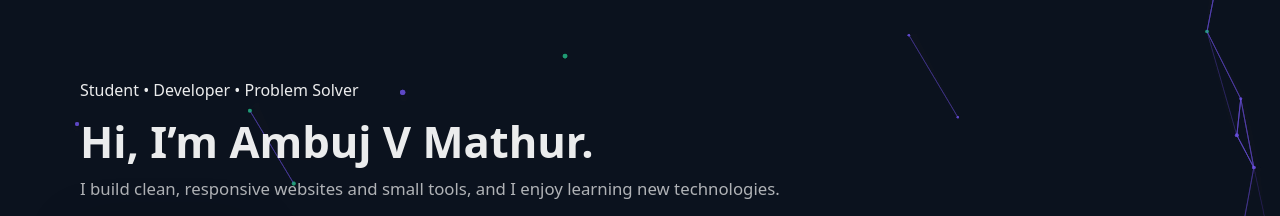
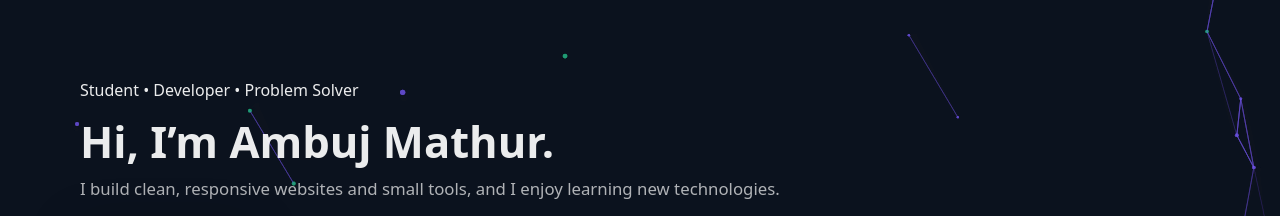
Before and after one commit to DEVPANDA24i/PORTFOLIO, a website: page index.html in a window 1280 px wide. Shown: the part 97-313 px from the top of the page. Drawn offline with Linux system fonts and the light colour scheme.

Commit message:
index.html

```diff
--- a/index.html
+++ b/index.html
@@ -10,6 +10,8 @@
   <link href="https://fonts.googleapis.com/css2?family=Inter:wght@300;400;600;700&display=swap" rel="stylesheet">
   <!-- Font Awesome (icons) -->
   <link rel="stylesheet" href="https://cdnjs.cloudflare.com/ajax/libs/font-awesome/6.5.0/css/all.min.css" referrerpolicy="no-referrer" />
+  <link rel="icon" href="./AM%20logo(white).png" type="image/png" />
+  <link rel="shortcut icon" href="./AM%20logo(white).png" type="image/png" />
   <link rel="stylesheet" href="./styles.css" />
 </head>
 <body>
@@ -44,7 +46,7 @@
       <div class="container hero__inner">
         <div class="hero__content">
           <p class="hero__eyebrow">Student • Developer • Problem Solver</p>
-          <h1 class="hero__title" id="hero-title">Hi, I’m Ambuj V Mathur.</h1>
+          <h1 class="hero__title" id="hero-title">Hi, I’m Ambuj Mathur.</h1>
           <p class="hero__subtitle">
             I build clean, responsive websites and small tools, and I enjoy learning new technologies.
           </p>
```
